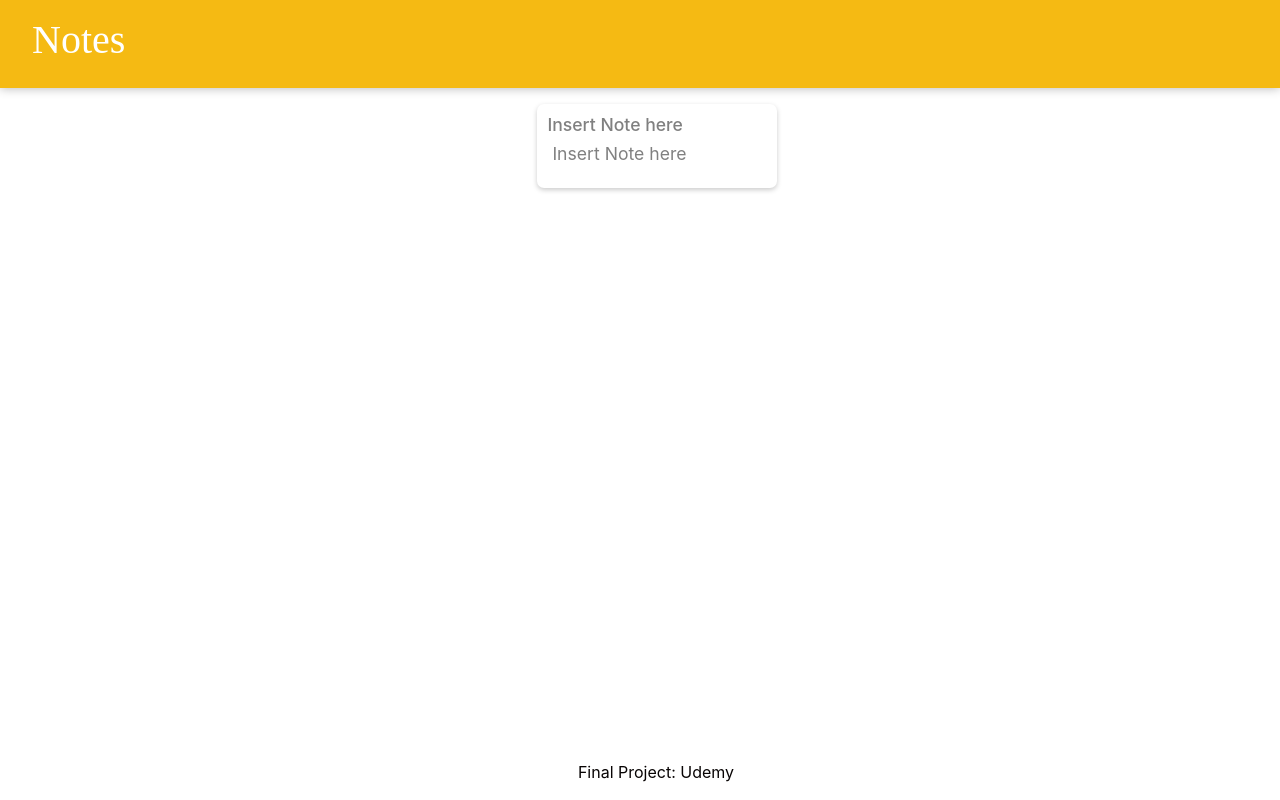
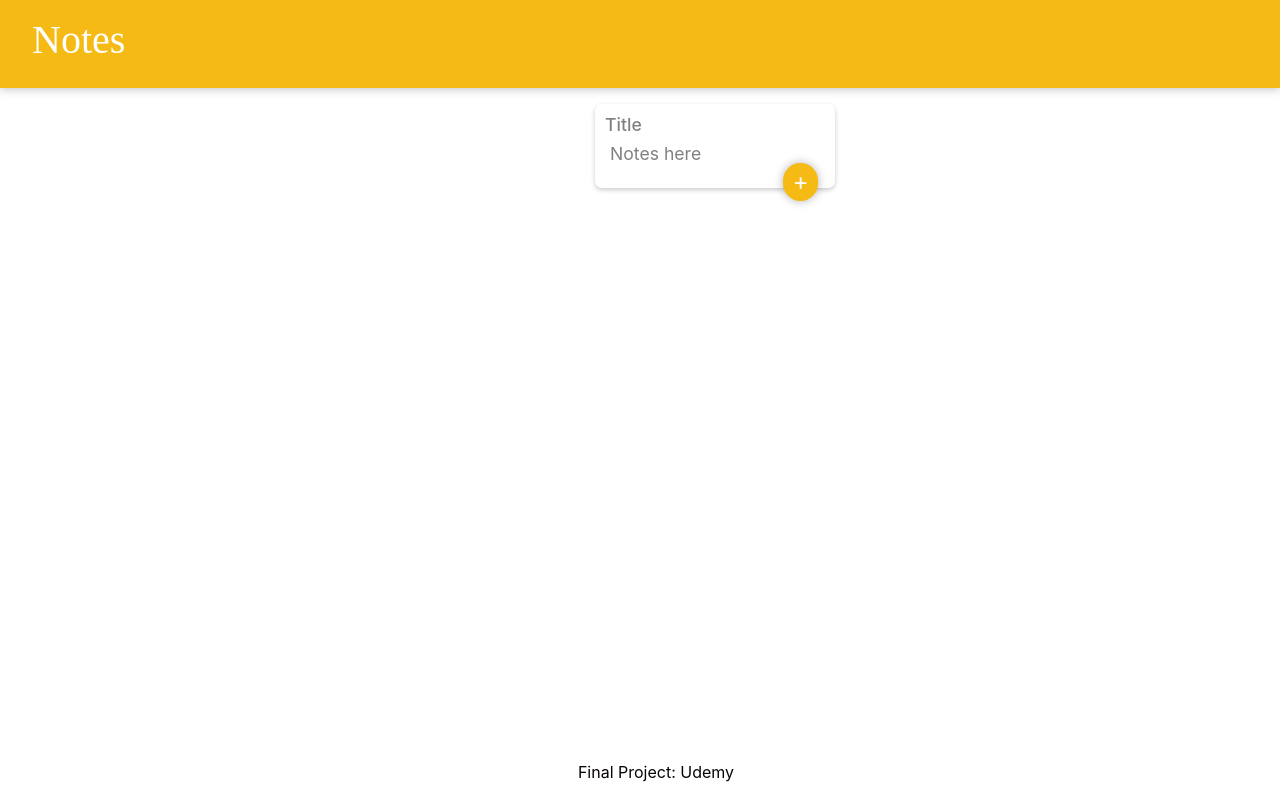
Before and after one commit to ejaysrngy/Note-app, a React (Create React App) app: page / in a window 1280 px wide. Built offline with nearby package versions, Linux system fonts and the light colour scheme; a web font is replaced by a local one.

Commit message:
add button styles

```diff
--- a/public/styles.css
+++ b/public/styles.css
@@ -56,7 +56,7 @@ footer p {
   word-wrap: break-word;
 }
 
-.note-body-container {
+.note-header-container {
   width: 90%;
 }
 
@@ -69,6 +69,22 @@ footer p {
 
 .add-note-container h1, p, i {
   color: grey;
+}
+
+.add-note-container button {
+  color: white;
+  font-size: 1.5em;
+  position: absolute;
+  left: 75%;
+  top: 65%;
+  /* display: inline; */
+  text-align: center;
+  border: none;
+  padding: 1px;
+  width: 35px;
+  border-radius: 90px;
+  background-color: #f5ba13;
+  box-shadow: 0 0 10px 0 rgba(0, 0, 0, 0.3);
 }
 
 .note-container {
--- a/src/App.jsx
+++ b/src/App.jsx
@@ -4,20 +4,25 @@ import notes from "./notes";
 
 function Header() {
     return (
-    <div>
         <header>
             <h1> Notes </h1>
         </header>
-    </div>
 )};
 
 function NoteBody() {
+    const [addTitle, setAddTitle] = React.useState("Title");
+    const [addNote, setAddNote] = React.useState("Notes here");
+
+
     return (
-        <div className="note-body-container">
+        <div>
+            <div className="note-header-container col-lg">
                 <div className="add-note-container container-flex">
                     <div className="note">
-                    <h1> Insert Note here </h1>
-                    <p> Insert Note here </p>
+                        <h1> {addTitle} </h1>
+                        <p> {addNote} </p>
+                        <button> + </button>
+                    </div>
                 </div>
             </div>
             <div className="note-container container-flex span12 col-lg col-md">
```
Lines whose indentation alone changed are shown as unchanged.
